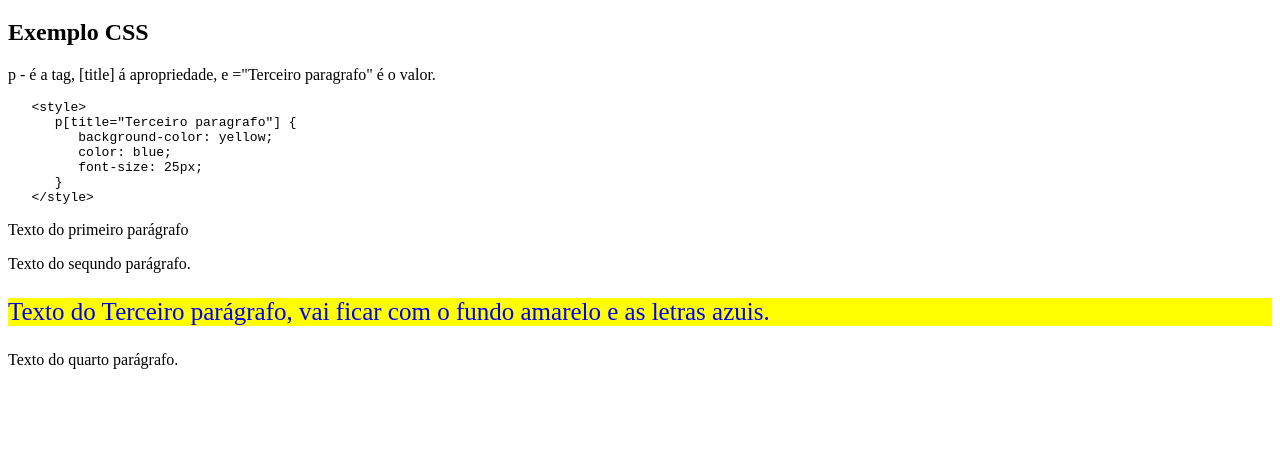
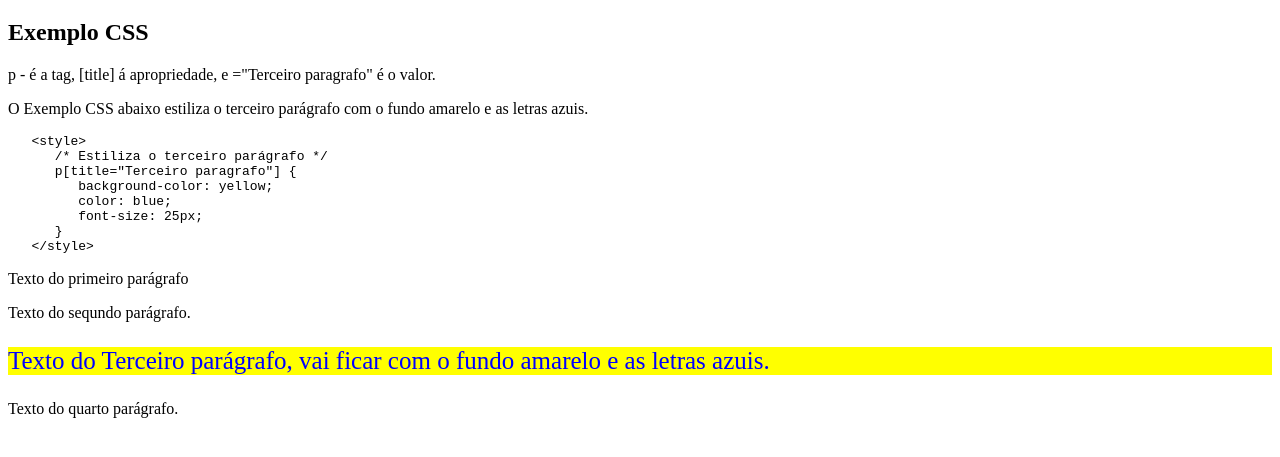
Before and after one commit to pedro-filho-81/aulas-html-css-javascript-1, a plain HTML site: page exemplos/css3/seletores-03/seletor-de-atributo-03/tag-propriedade-valor/tag_propriedade_valor.html in a window 1280 px wide. Shown: the part 61-518 px from the top of the page. Drawn offline with Linux system fonts and the light colour scheme.

Commit message:
Update tag_propriedade_valor.html

```diff
--- a/exemplos/css3/seletores-03/seletor-de-atributo-03/tag-propriedade-valor/tag_propriedade_valor.html
+++ b/exemplos/css3/seletores-03/seletor-de-atributo-03/tag-propriedade-valor/tag_propriedade_valor.html
@@ -20,8 +20,10 @@
    <main>
    <h2>Exemplo CSS</h2>
    <p> p - é a tag, [title] á apropriedade, e ="Terceiro paragrafo" é o valor.</p>
+   <p>O Exemplo CSS abaixo estiliza o terceiro parágrafo com o fundo amarelo e as letras azuis.</p>
    <pre>
    &lt;style&gt;
+      /* Estiliza o terceiro parágrafo */
       p[title="Terceiro paragrafo"] {
          background-color: yellow;
          color: blue;
```
